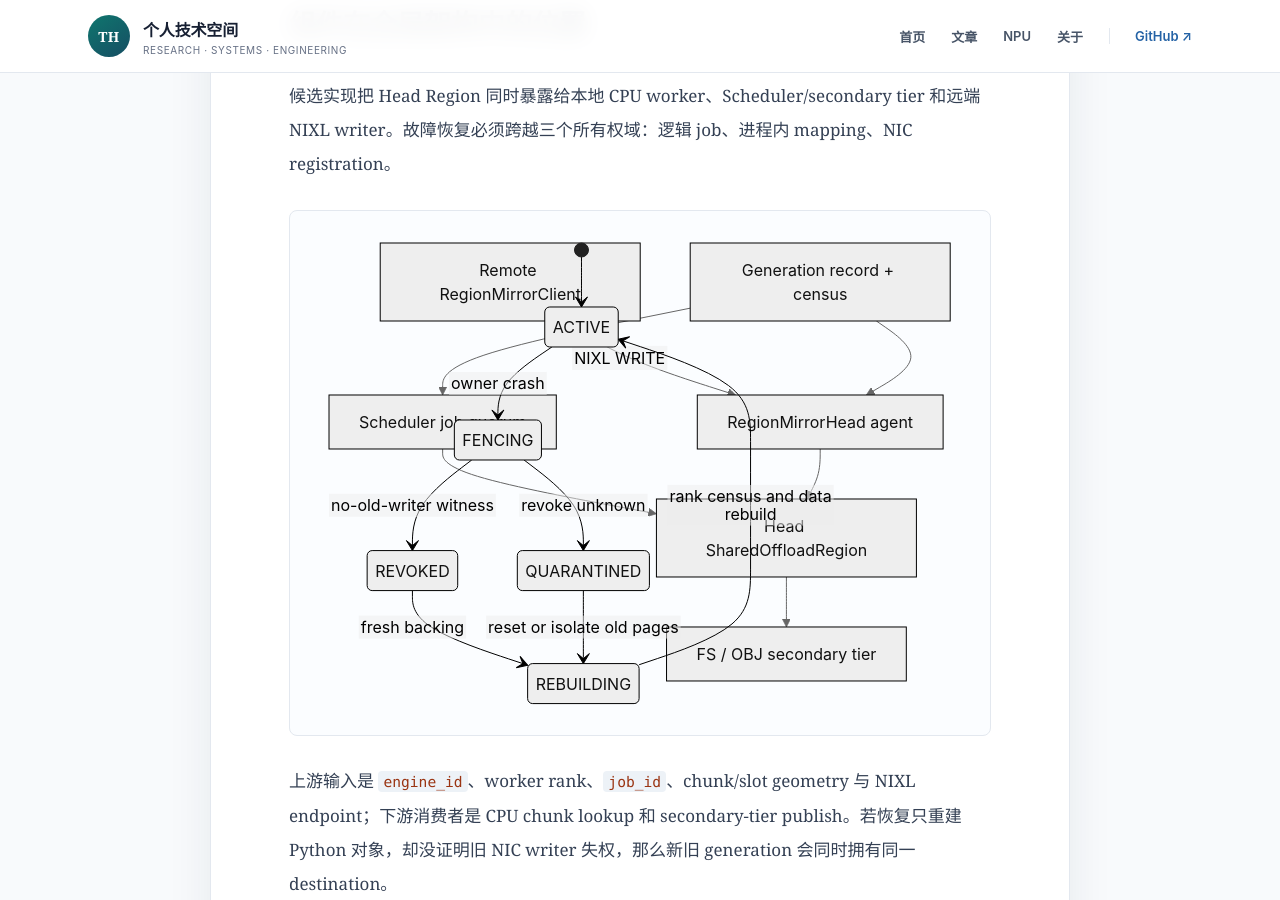
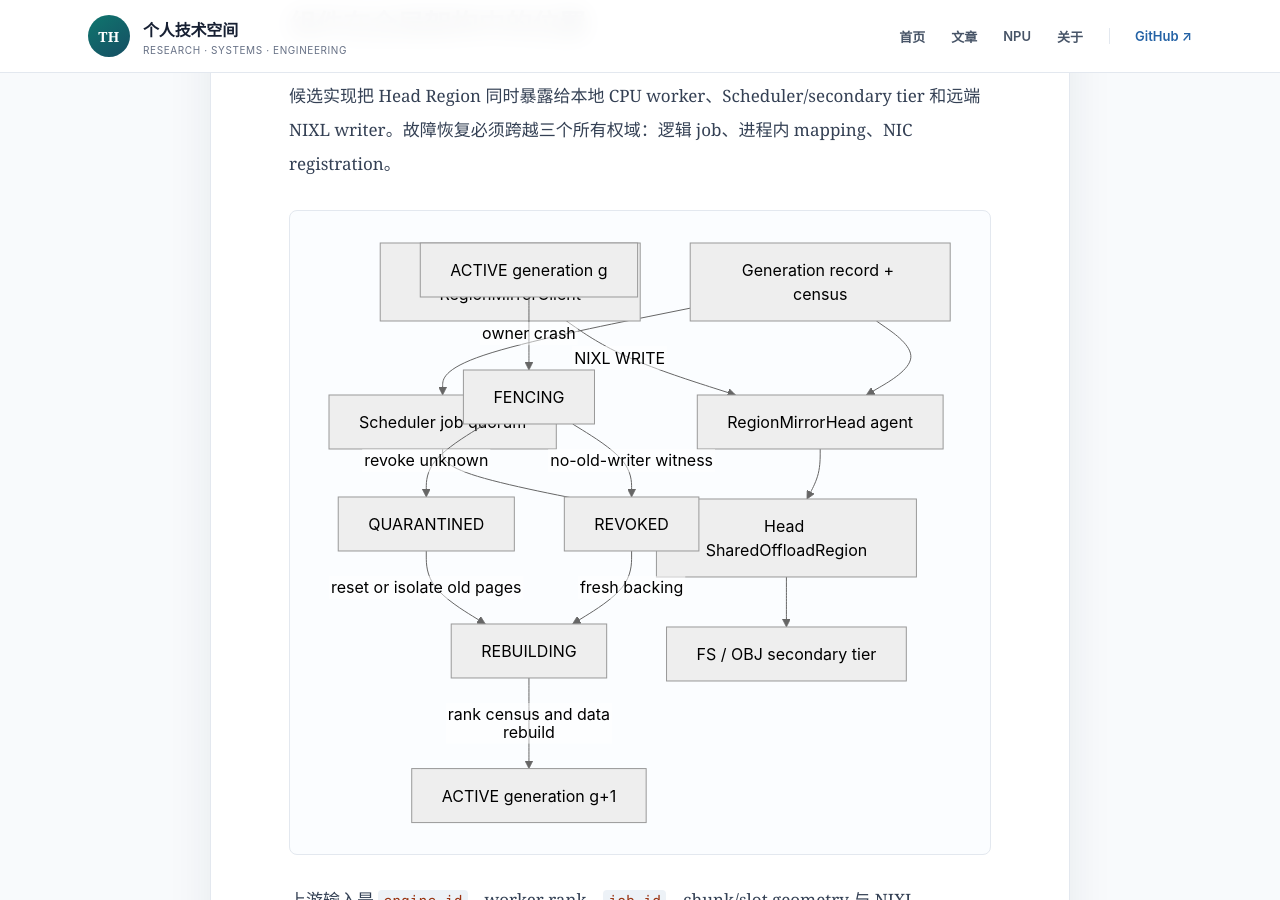
Before and after one commit to zhanghanleo10/zhanghanleo10.github.io, a Jekyll site: the page built from _posts/2026-11-06-vllm-mirror-generation-registration-revoke-rebuild-census.md, in a window 1280 px wide and 900 px high, scrolled down 2105 px. Built offline with Jekyll 4.4.1, drawn with Linux system fonts in a browser that asks for light colours.

Commit message:
docs(vllm): add daily learning note 2026-11-06

````diff
--- a/_posts/2026-11-06-vllm-mirror-generation-registration-revoke-rebuild-census.md
+++ b/_posts/2026-11-06-vllm-mirror-generation-registration-revoke-rebuild-census.md
@@ -86,14 +86,13 @@ rank census = (rank, last_submitted, last_terminal,
 shape/dtype 也有明确边界：Region 是 Host `uint8` byte view，逻辑 shape 为 `[num_chunks, row_stride_bytes]`；remote copy descriptors 是一组 `(address, size, device)`，不携带 KV tensor的 dtype/shape语义。因而恢复层不能从一段长度正确的 bytes反推“这个 chunk完整且属于哪个 key”，必须依赖 job quorum与 namespace metadata。
 
 ```mermaid
-stateDiagram-v2
-    [*] --> ACTIVE
-    ACTIVE --> FENCING: owner crash
-    FENCING --> QUARANTINED: revoke unknown
-    FENCING --> REVOKED: no-old-writer witness
-    REVOKED --> REBUILDING: fresh backing
-    QUARANTINED --> REBUILDING: reset or isolate old pages
-    REBUILDING --> ACTIVE: rank census and data rebuild
+flowchart TD
+    A["ACTIVE generation g"] -->|"owner crash"| F["FENCING"]
+    F -->|"revoke unknown"| Q["QUARANTINED"]
+    F -->|"no-old-writer witness"| R["REVOKED"]
+    Q -->|"reset or isolate old pages"| B["REBUILDING"]
+    R -->|"fresh backing"| B
+    B -->|"rank census and data rebuild"| N["ACTIVE generation g+1"]
 ```
 
 生命周期的硬不变量是：**generation `g+1` 不得开放 chunk，也不得让 allocator 复用旧物理页，直到系统证明 generation `g` 的每个 writer 已经不可能提交或完成 WRITE。** generation tag 可以丢弃迟到 report，却不能让已经下发到 NIC 的 DMA 消失。
````
